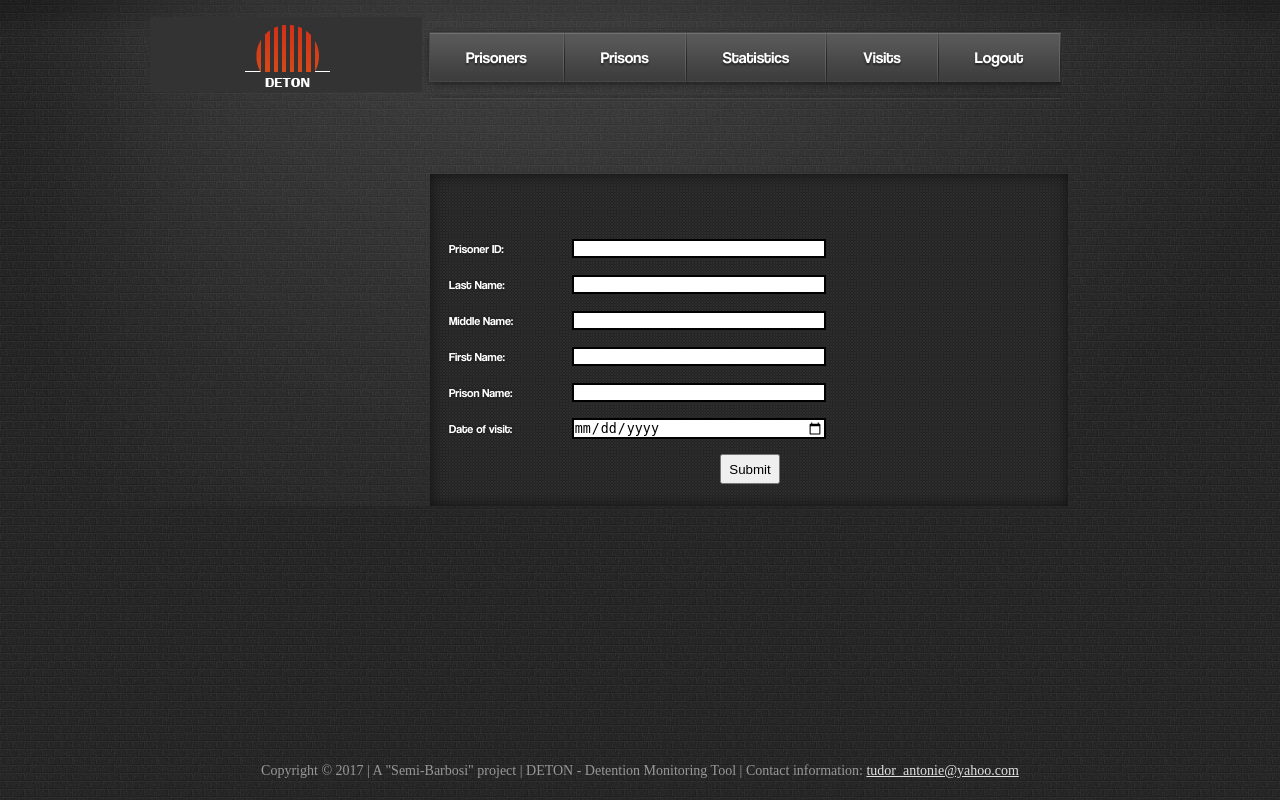
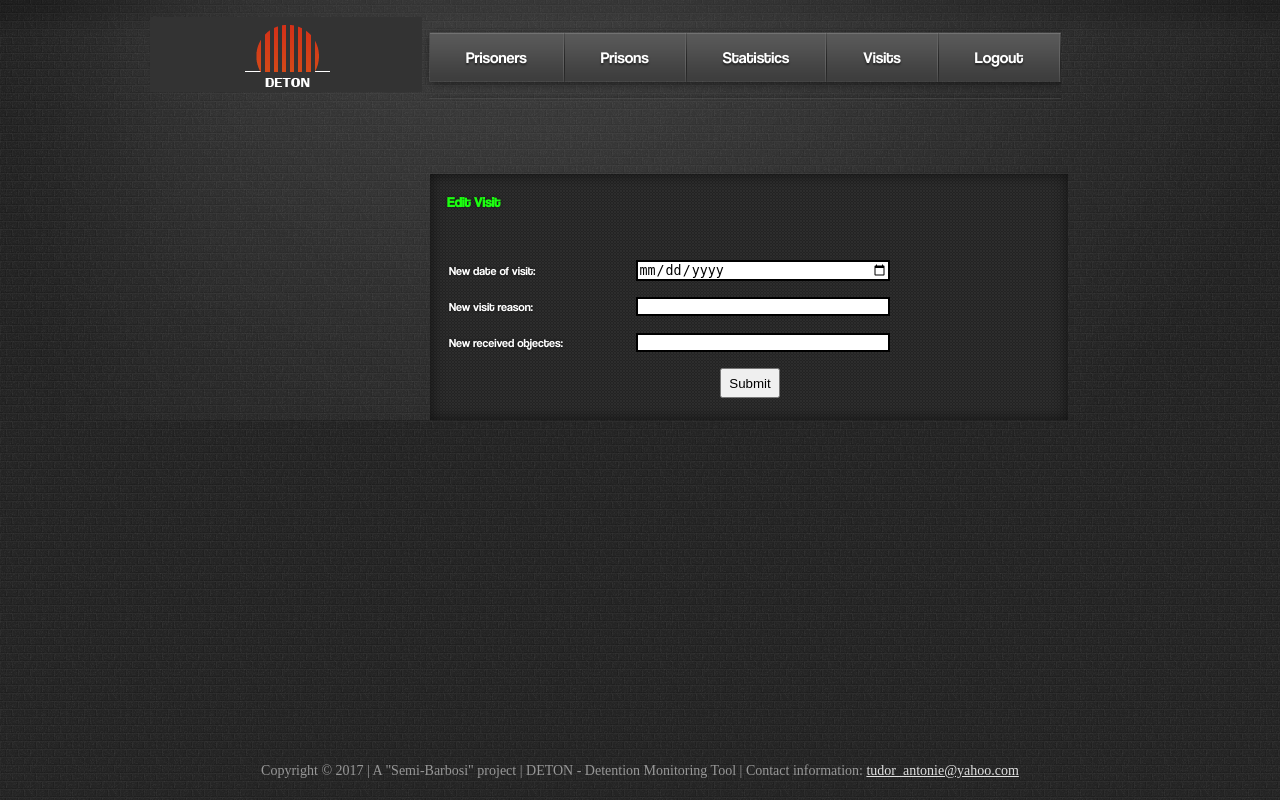
Before and after one commit to razvannica/DETON, a PHP site: page /xe/AddVisits.php in a window 1280 px wide. Run offline with PHP 8.4, Linux system fonts and the light colour scheme.

Commit message:
Update AddVisits.php

```diff
--- a/front-end/AddVisits.php
+++ b/front-end/AddVisits.php
@@ -3,7 +3,7 @@
 <head>
     <meta charset="utf-8" />
     <title> D E T O N </title>
-    <link rel="shortcut icon" type="image/x-icon" href="css/images/favicon.ico" />
+    <link rel="shortcut icon" type="image/x-icon" href="images/icon.png" />
     <link rel="stylesheet" href="css/style.css" type="text/css" media="all" />
     <link rel="stylesheet" href="css/colorbox.css" type="text/css" media="all" />
 </head>
@@ -26,26 +26,18 @@
                         <div class="post-inner">
                             <div class="post-cnt">
                                 <form action="AddVisits.php" method="post">
+                                    <h3 style="color: #1cfe10">Edit Visit</h3>
                                     <table style="width:100%">
-                                        <tr><td>Prisoner ID: </td><td>
-                                                <input type="number" name="convict_id" style="width:250px; border:2px solid ;"/></td></tr>
-                                        <tr><td colspan="2" style="height:10px"></td></tr>
-                                        <tr><td>Last Name: </td><td>
-                                                <input type="text" name="first_name" style="width:250px; border:2px solid ;"/></td></tr>
-                                        <tr><td colspan="2" style="height:10px"></td></tr>
-                                        <tr><td>Middle Name: </td><td>
-                                                <input type="text" name="middle_name" style="width:250px; border:2px solid ;"/></td></tr>
-                                        <tr><td colspan="2" style="height:10px"></td></tr>
-                                        <tr><td>First Name: </td><td>
-                                                <input type="text" name="first_name" style="width:250px; border:2px solid ;"/></td></tr>
-                                        <tr><td colspan="2" style="height:10px"></td></tr>
-                                        <tr><td>Prison Name: </td><td>
-                                                <input type="text" name="prison_name" style="width:250px; border:2px solid ;"/></td></tr>
-                                        <tr><td colspan="2" style="height:10px"></td></tr>
-                                        <tr><td>Date of visit: </td><td>
+                                        <tr><td>New date of visit: </td><td>
                                                 <input type="date" name="visit_date" style="width:250px; border:2px solid ;"/></td></tr>
                                         <tr><td colspan="2" style="height:10px"></td></tr>
-                                            <br><br>
+                                        <tr><td>New visit reason: </td><td>
+                                                <input type="text" name="visit_reason" style="width:250px; border:2px solid ;"/></td></tr>
+                                        <tr><td colspan="2" style="height:10px"></td></tr>
+                                        <tr><td>New received objectes: </td><td>
+                                                <input type="text" name="exchange_data" style="width:250px; border:2px solid ;"/></td></tr>
+                                        <tr><td colspan="2" style="height:10px"></td></tr>
+                                        <br><br>
                                         <tr><td colspan="2" align="center"><input type="submit" value="Submit" style="height:30px; width: 60px;"/></td></tr>
                                     </table>
                                 </form>
```
